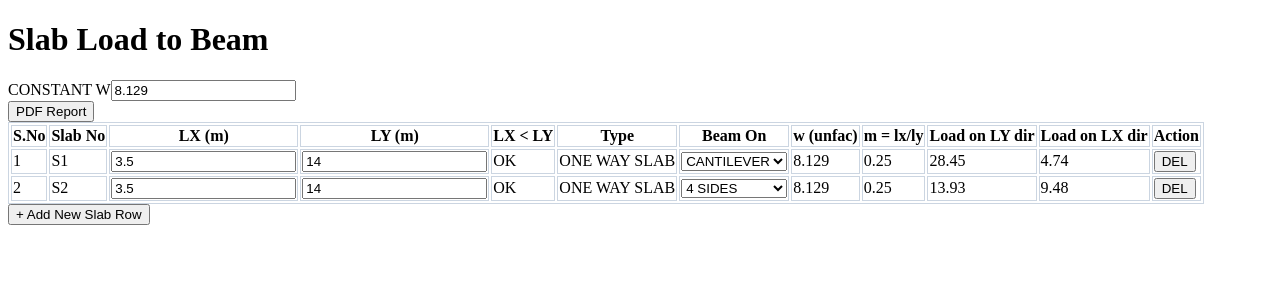
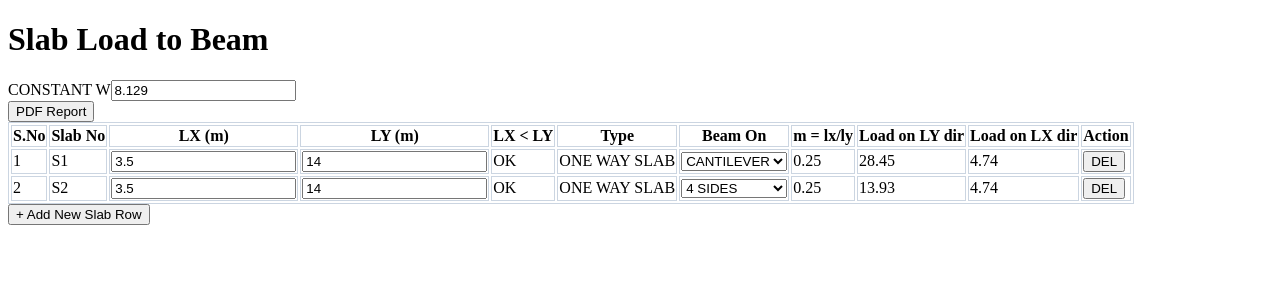
Before and after one commit to Movieeesss/SLAB-LOAD-TO-BEAM, a React (Vite) app: page / in a window 1280 px wide. Shown: the top 300 px of the page. Built offline with nearby package versions, Linux system fonts and the light colour scheme.

Commit message:
Update SlabLoad.tsx

```diff
--- a/src/SlabLoad.tsx
+++ b/src/SlabLoad.tsx
@@ -9,25 +9,13 @@ const SlabLoad = () => {
     { id: 2, name: 'S2', lx: '3.5', ly: '14', beamOn: '4 SIDES' }
   ]);
 
-  const addSlab = () => {
-    const newId = Date.now();
-    setSlabs([...slabs, { id: newId, name: `S${slabs.length + 1}`, lx: '', ly: '', beamOn: '4 SIDES' }]);
-  };
-
-  const removeSlab = (id: number) => {
-    if (slabs.length > 1) setSlabs(slabs.filter(s => s.id !== id));
-  };
-
-  const updateSlab = (id: number, field: string, value: string) => {
-    setSlabs(slabs.map(s => s.id === id ? { ...s, [field]: value } : s));
-  };
+  const num = (val: string) => (val === '' ? 0 : parseFloat(val));
 
   const calculate = (s: any) => {
-    const lx = parseFloat(s.lx) || 0;
-    const ly = parseFloat(s.ly) || 0;
-    const w = parseFloat(constantW) || 0;
+    const lx = num(s.lx);
+    const ly = num(s.ly);
+    const w = num(constantW);
 
-    const check = (lx > 0 && ly > 0 && lx <= ly) ? "OK" : "CHECK";
     const m = ly !== 0 ? lx / ly : 0;
     const ratio = lx !== 0 ? ly / lx : 0;
     const type = ratio > 2 ? "ONE WAY SLAB" : "TWO WAY SLAB";
@@ -37,21 +25,27 @@ const SlabLoad = () => {
 
     if (lx > 0 && ly > 0) {
       if (s.beamOn === "CANTILEVER") {
-        // Formula per image_e45d2a: LY load = H2 * C2
+        // Matches Excel S1: LY = 28.45 (w * lx), LX = 4.74 ((w * lx) / 6)
         loadLY = w * lx;
-        // Formula per image_e4c587 comparison: LX load = (w * lx) / 6
         loadLX = (w * lx) / 6;
       } else {
-        // Uniform formula for both One-Way and Two-Way as per image_e45ce6
-        // loadLY = (w*lx/3)*((3-(m^2))/2)
+        // Updated LY Load formula to match your exact Excel logic:
+        // LY Load = (w * lx / 3) * ((3 - m^2) / 2)
         loadLY = (w * lx / 3) * ((3 - Math.pow(m, 2)) / 2);
-        // loadLX = (w*lx/3)
-        loadLX = (w * lx / 3);
+
+        // LX Load calculation
+        if (type === "ONE WAY SLAB") {
+          // For One-Way (S2), your Excel shows 4.74, which is (w * lx) / 6
+          loadLX = (w * lx) / 6;
+        } else {
+          // Standard Two-Way LX distribution
+          loadLX = (w * lx / 3);
+        }
       }
     }
 
     return {
-      check,
+      check: (lx > 0 && ly > 0 && lx <= ly) ? "OK" : "CHECK",
       type,
       m: m.toFixed(2),
       loadLY: loadLY.toFixed(2),
@@ -59,27 +53,25 @@ const SlabLoad = () => {
     };
   };
 
+  const updateSlab = (id: number, field: string, value: string) => {
+    setSlabs(slabs.map(s => s.id === id ? { ...s, [field]: value } : s));
+  };
+
   const downloadPDF = () => {
     const doc = new jsPDF('l', 'mm', 'a4');
-    doc.setFontSize(18);
     doc.text("SLAB LOAD TO BEAM CALCULATION REPORT", 14, 15);
-    doc.setFontSize(10);
-    doc.text(`Constant W: ${constantW} kN/m²`, 14, 22);
-
-    const tableRows = slabs.map((s, index) => {
+    const tableRows = slabs.map((s, i) => {
       const res = calculate(s);
-      return [index + 1, s.name, s.lx, s.ly, res.check, res.type, s.beamOn, constantW, res.m, res.loadLY, res.loadLX];
+      return [i + 1, s.name, s.lx, s.ly, res.check, res.type, s.beamOn, constantW, res.m, res.loadLY, res.loadLX];
     });
-
     autoTable(doc, {
-      startY: 28,
+      startY: 25,
       head: [['S.No', 'Slab No', 'LX (m)', 'LY (m)', 'Check', 'Type', 'Beam On', 'w', 'm', 'Load LY', 'Load LX']],
       body: tableRows,
       theme: 'grid',
       headStyles: { fillColor: [30, 41, 59] },
       styles: { fontSize: 8, halign: 'center' }
     });
-
     doc.save('Slab_Load_Report.pdf');
   };
 
@@ -101,7 +93,7 @@ const SlabLoad = () => {
       </div>
 
       <div className="p-4 max-w-[1600px] mx-auto overflow-x-auto">
-        <table className="w-full border-collapse border border-slate-400 shadow-xl">
+        <table className="w-full border-collapse border border-slate-400">
           <thead>
             <tr className="bg-slate-200 text-center font-black uppercase divide-x divide-slate-400 border-b-2 border-slate-500">
               <th className="p-3">S.No</th>
@@ -111,7 +103,6 @@ const SlabLoad = () => {
               <th className="p-3">LX &lt; LY</th>
               <th className="p-3">Type</th>
               <th className="p-3 bg-blue-100">Beam On</th>
-              <th className="p-3">w (unfac)</th>
               <th className="p-3">m = lx/ly</th>
               <th className="p-3 bg-green-100 text-blue-800">Load on LY dir</th>
               <th className="p-3 bg-orange-100 text-red-800">Load on LX dir</th>
@@ -125,8 +116,8 @@ const SlabLoad = () => {
                 <tr key={s.id} className="text-center divide-x divide-slate-300">
                   <td className="p-2 bg-slate-50">{index + 1}</td>
                   <td className="p-2 bg-yellow-50">{s.name}</td>
-                  <td className="p-1"><input type="text" value={s.lx} onChange={(e) => updateSlab(s.id, 'lx', e.target.value)} className="w-full text-center p-2 bg-yellow-100 outline-none" /></td>
-                  <td className="p-1"><input type="text" value={s.ly} onChange={(e) => updateSlab(s.id, 'ly', e.target.value)} className="w-full text-center p-2 bg-yellow-100 outline-none" /></td>
+                  <td className="p-1"><input type="text" value={s.lx} onChange={(e) => updateSlab(s.id, 'lx', e.target.value)} className="w-full text-center p-2 bg-yellow-100 outline-none rounded" /></td>
+                  <td className="p-1"><input type="text" value={s.ly} onChange={(e) => updateSlab(s.id, 'ly', e.target.value)} className="w-full text-center p-2 bg-yellow-100 outline-none rounded" /></td>
                   <td className={`p-2 ${res.check === "OK" ? "bg-green-500 text-white" : "bg-red-500 text-white"}`}>{res.check}</td>
                   <td className="p-2 bg-orange-300">{res.type}</td>
                   <td className="p-1 bg-blue-50">
@@ -135,7 +126,6 @@ const SlabLoad = () => {
                       <option value="CANTILEVER">CANTILEVER</option>
                     </select>
                   </td>
-                  <td className="p-2 bg-orange-200">{constantW}</td>
                   <td className="p-2">{res.m}</td>
                   <td className="p-2 bg-green-100 text-blue-900 text-lg">{res.loadLY}</td>
                   <td className="p-2 bg-orange-100 text-red-900 text-lg">{res.loadLX}</td>
@@ -147,7 +137,7 @@ const SlabLoad = () => {
         </table>
 
         <div className="mt-8 flex justify-center">
-          <button onClick={addSlab} className="bg-blue-600 text-white px-12 py-4 rounded-lg font-black text-xl shadow-xl uppercase tracking-widest">+ Add New Slab Row</button>
+          <button onClick={() => setSlabs([...slabs, { id: Date.now(), name: `S${slabs.length + 1}`, lx: '', ly: '', beamOn: '4 SIDES' }])} className="bg-blue-600 text-white px-12 py-4 rounded-lg font-black text-xl shadow-xl uppercase tracking-widest">+ Add New Slab Row</button>
         </div>
       </div>
     </div>
```
